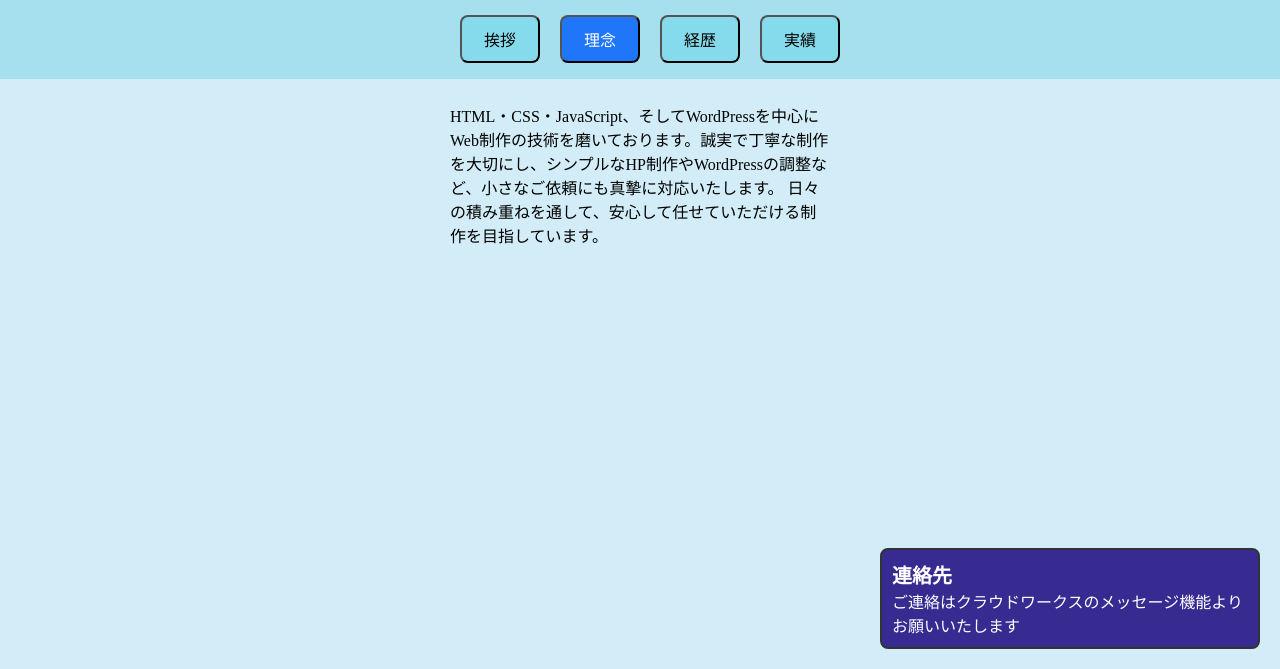
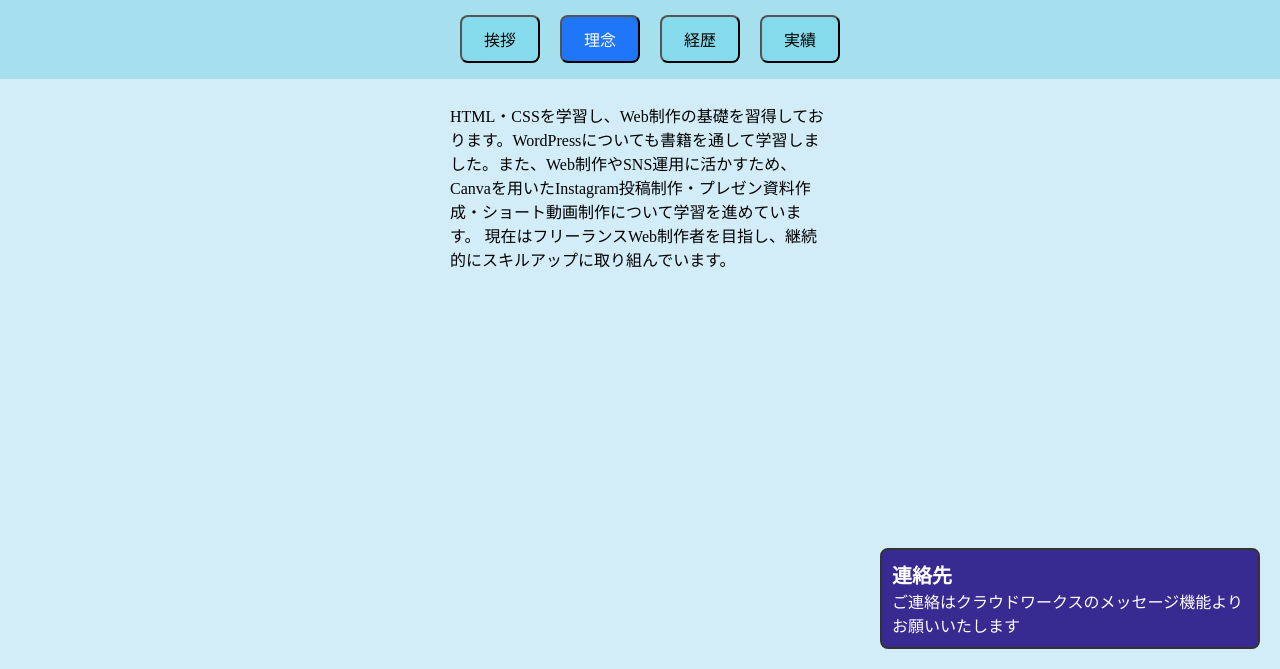
Before and after one commit to match7257/My-Portfolio, a plain HTML site: page index.html in a window 1280 px wide. Both pictures are taken after a click on the button "理念". Shown: the part 131-800 px from the top of the page. Drawn offline with Linux system fonts and the light colour scheme.

Commit message:
理念の文章変更１

```diff
--- a/index.html
+++ b/index.html
@@ -25,8 +25,8 @@
         若い頃には教師として働いた経験もあります。その後、第２の人生とIT企業に挑戦してから十数年経ちます。そして、ここでフリーランスの個人事業主として開業することを目指しています。制作物はすべて、見やすさや使いやすさを重視して仕上げています。
       </div>
       <div class="tab-content" data-content="2">
-        HTML・CSS・JavaScript、そしてWordPressを中心にWeb制作の技術を磨いております。誠実で丁寧な制作を大切にし、シンプルなHP制作やWordPressの調整など、小さなご依頼にも真摯に対応いたします。
-        日々の積み重ねを通して、安心して任せていただける制作を目指しています。
+        HTML・CSSを学習し、Web制作の基礎を習得しております。WordPressについても書籍を通して学習しました。また、Web制作やSNS運用に活かすため、Canvaを用いたInstagram投稿制作・プレゼン資料作成・ショート動画制作について学習を進めています。
+        現在はフリーランスWeb制作者を目指し、継続的にスキルアップに取り組んでいます。
       </div>
       <div class="tab-content" data-content="3">平成26年 障がい者A型事業所カムラックに入社<br>令和元年 障がい者A型事業所あんしん生活に入社</div>
       <div class="tab-content" data-content="4">
```
